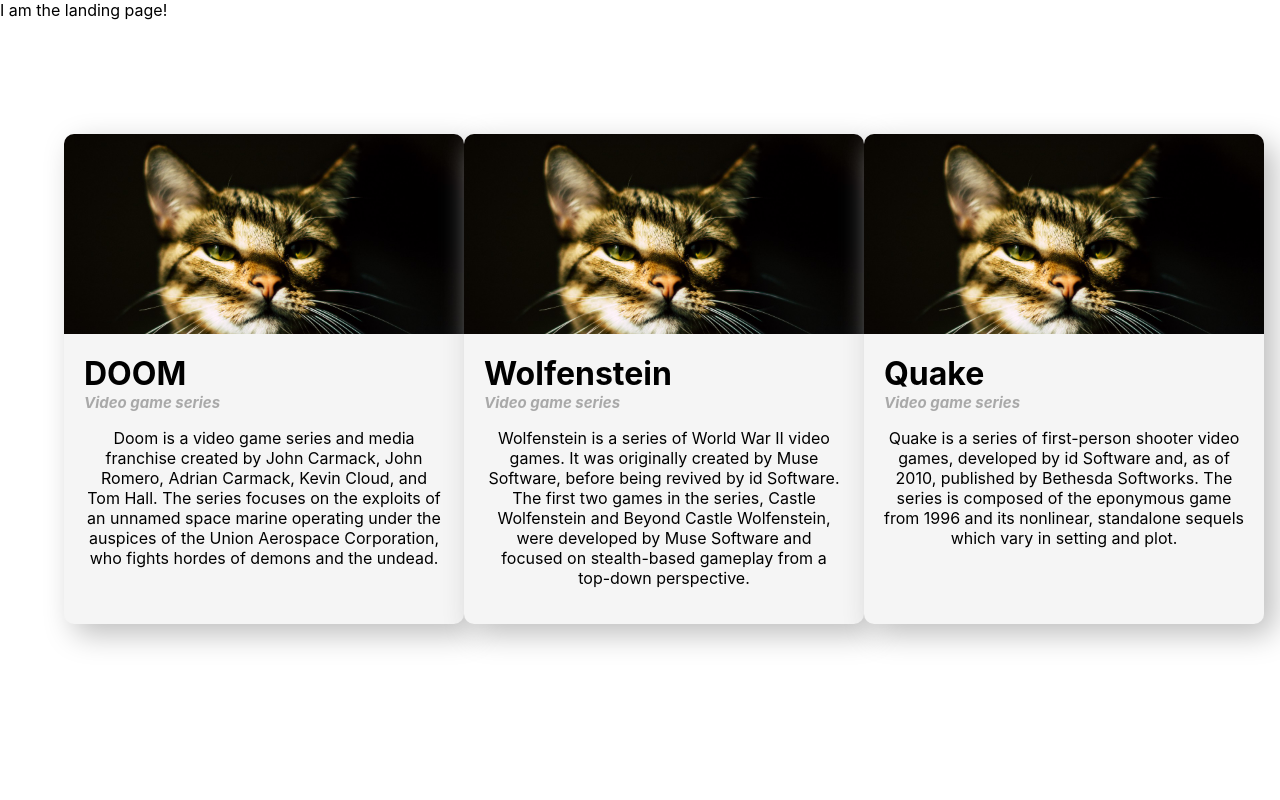
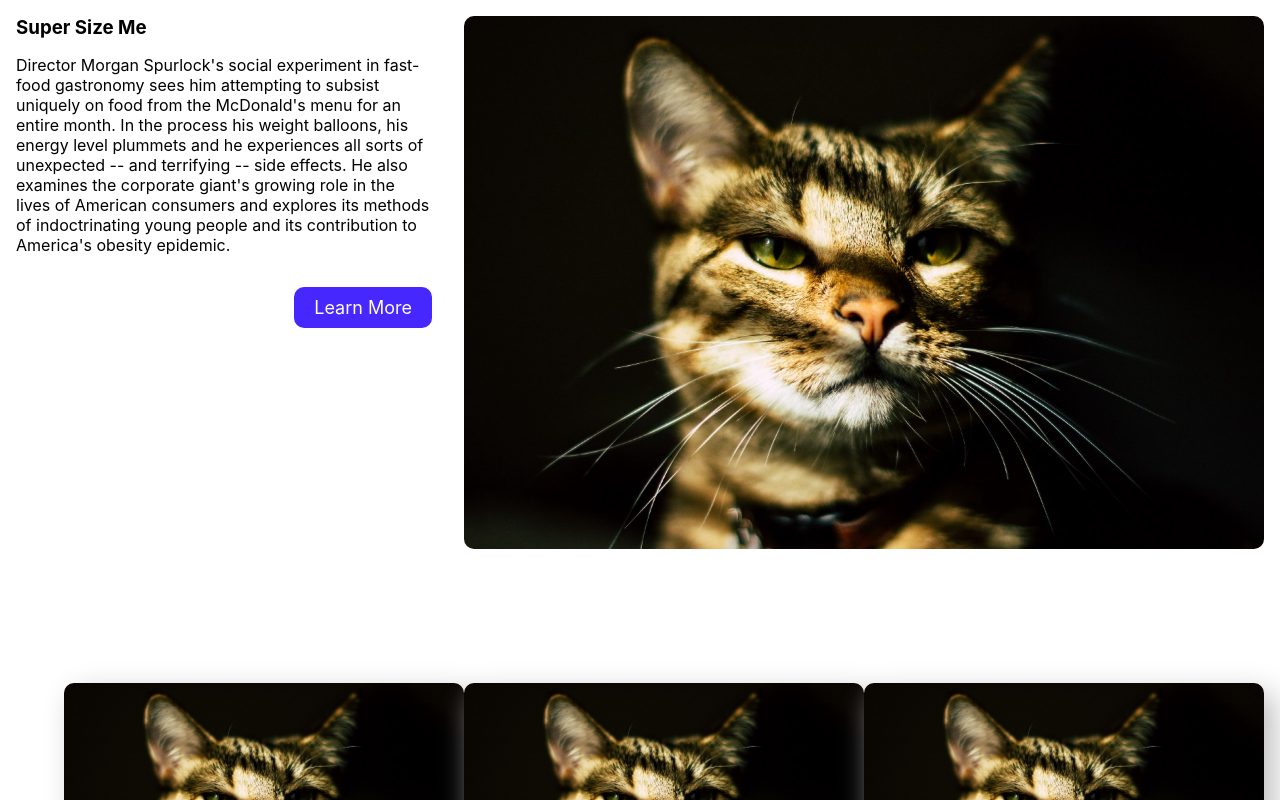
Before and after one commit to green-fox-academy/giggle-foxticket-opal-fullstack, a React (Create React App) app in the folder frontend/: page / in a window 1280 px wide. Shown: the top 800 px of the page. Built offline with nearby package versions, Linux system fonts and the light colour scheme.

Commit message:
fix: include img component in landing page component, reuse button component in img component

```diff
--- a/frontend/src/components/ImageComposition/ImageComposition.jsx
+++ b/frontend/src/components/ImageComposition/ImageComposition.jsx
@@ -1,6 +1,7 @@
 import React from 'react';
 import cat from '../../assets/images/card-cat.jpeg';
 import './ImageComposition.styles.sass';
+import Button from '../Button/Button';
 
 const ImageComposition = () => {
   return (
@@ -20,7 +21,7 @@ const ImageComposition = () => {
               and its contribution to America's obesity epidemic.
             </p>
           </article>
-          <button>Learn More</button>
+          <Button>Learn More</Button>
         </div>
         <div className="right-half">
           <article>
--- a/frontend/src/pages/LandingPage.jsx
+++ b/frontend/src/pages/LandingPage.jsx
@@ -1,10 +1,11 @@
 import React from 'react';
 import MainFeatures from '../components/MainFeatures/MainFeatures';
+import ImageComposition from '../components/ImageComposition/ImageComposition';
 
 const LandingPage = () => {
   return (
     <>
-      I am the landing page!
+      <ImageComposition />
       <MainFeatures />
     </>
   );
```
